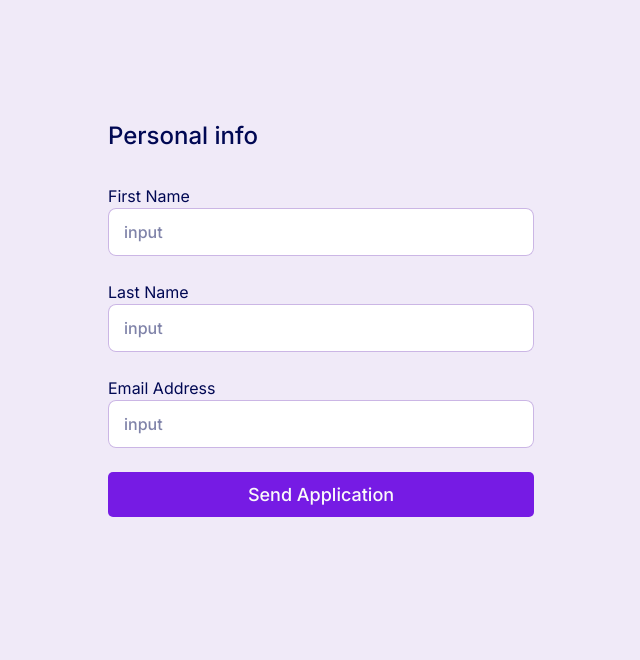
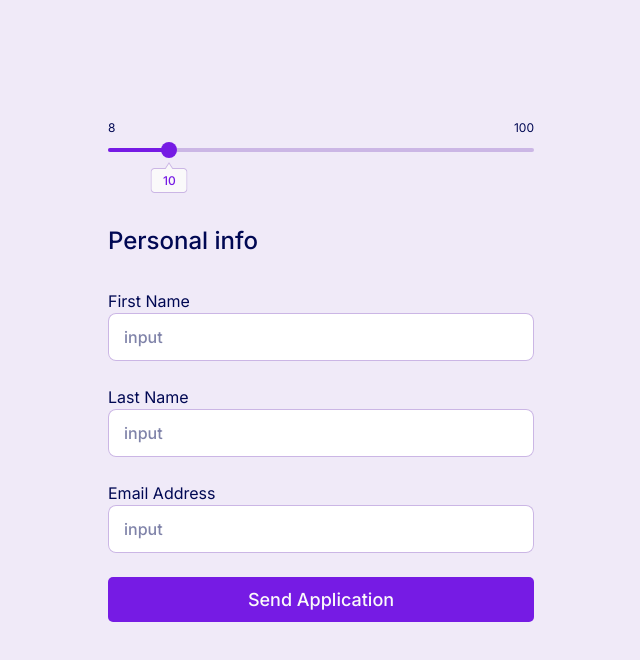
Before and after one commit to ryomiz/training-form, a Next.js app: page / in a window 1280 px wide. Shown: the top 660 px of the page, without its empty margins (319-959 px from the left). Built offline with nearby package versions, Linux system fonts and the light colour scheme.

Commit message:
💄 implement slider component

```diff
--- a/package.json
+++ b/package.json
@@ -10,6 +10,7 @@
     "check": "npx @biomejs/biome check --write --unsafe ./src"
   },
   "dependencies": {
+    "@radix-ui/react-slider": "^1.3.6",
     "@radix-ui/react-slot": "^1.2.3",
     "class-variance-authority": "^0.7.1",
     "clsx": "^2.1.1",
--- a/src/app/page.tsx
+++ b/src/app/page.tsx
@@ -1,10 +1,12 @@
 import { Button } from "@/components/ui/button";
 import { Input } from "@/components/ui/input";
+import { Slider } from "@/components/ui/slider";
 
 export default function Home() {
   return (
     <div>
-      <h1 className={"font-medium text-2xl"}>Personal info</h1>
+      <Slider defaultValue={[20]} min={8} max={100} step={1} />
+      <h1 className={"mt-8 font-medium text-2xl"}>Personal info</h1>
       <form className={"mt-8 grid gap-y-6"}>
         <div>
           <p>First Name</p>
--- /dev/null
+++ b/src/components/ui/slider.tsx
@@ -0,0 +1,121 @@
+"use client";
+
+import * as SliderPrimitive from "@radix-ui/react-slider";
+import * as React from "react";
+
+import { cn } from "@/lib/utils";
+
+function Slider({
+  className,
+  defaultValue,
+  value,
+  min = 0,
+  max = 100,
+  ...props
+}: React.ComponentProps<typeof SliderPrimitive.Root>) {
+  const _values = React.useMemo(
+    () =>
+      Array.isArray(value)
+        ? value
+        : Array.isArray(defaultValue)
+          ? defaultValue
+          : [min, max],
+    [value, defaultValue, min, max],
+  );
+
+  return (
+    // 41px is the height include the speech balloon
+    <div className={"relative pb-[41px]"}>
+      <div className={"flex justify-between text-xs"}>
+        <p>{min}</p>
+        <p>{max}</p>
+      </div>
+      <SliderPrimitive.Root
+        data-slot="slider"
+        defaultValue={defaultValue}
+        value={value}
+        min={min}
+        max={max}
+        className={cn(
+          "relative mt-3 flex w-full touch-none select-none items-center",
+          className,
+        )}
+        {...props}
+      >
+        <SliderPrimitive.Track
+          data-slot="slider-track"
+          className={cn(
+            "relative grow overflow-hidden rounded-full bg-purple-300 data-[orientation=horizontal]:h-1 data-[orientation=horizontal]:w-full",
+          )}
+        >
+          <SliderPrimitive.Range
+            data-slot="slider-range"
+            className={cn(
+              "absolute bg-purple-700 data-[orientation=horizontal]:h-full",
+            )}
+          />
+        </SliderPrimitive.Track>
+        {Array.from({ length: _values.length }, (_, index) => (
+          <SliderPrimitive.Thumb
+            data-slot="slider-thumb"
+            // biome-ignore lint/suspicious/noArrayIndexKey: generated by shadcn
+            key={index}
+            className="block size-4 rounded-full bg-purple-700 transition-[color,box-shadow] hover:ring-0 focus-visible:outline-hidden focus-visible:ring-0"
+          >
+            {/* TODO value is not displayed correctly */}
+            <SpeechBalloon
+              className={"-translate-x-1/2 absolute top-5 left-1/2"}
+              value={value}
+            />
+          </SliderPrimitive.Thumb>
+        ))}
+      </SliderPrimitive.Root>
+    </div>
+  );
+}
+
+const SpeechBalloon = ({
+  value,
+  ...props
+}: React.ComponentProps<"div"> & { value: number[] | undefined }) => {
+  return (
+    <div {...props}>
+      <p
+        className={
+          "-translate-x-1/2 absolute bottom-1 left-1/2 font-medium text-purple-700 text-xs"
+        }
+      >
+        {10}
+      </p>
+      <svg
+        width="37"
+        height="31"
+        viewBox="0 0 37 31"
+        fill="none"
+        xmlns="http://www.w3.org/2000/svg"
+      >
+        <title>Selected Value</title>
+        <mask id="path-1-inside-1_805_1018" fill="white">
+          <path
+            fillRule="evenodd"
+            clipRule="evenodd"
+            d="M22.3971 6L18.5 0L14.6029 6H4C1.79086 6 0 7.79086 0 10V27C0 29.2091 1.79086 31 4 31H33C35.2091 31 37 29.2091 37 27V10C37 7.79086 35.2091 6 33 6H22.3971Z"
+          />
+        </mask>
+        <path
+          fillRule="evenodd"
+          clipRule="evenodd"
+          d="M22.3971 6L18.5 0L14.6029 6H4C1.79086 6 0 7.79086 0 10V27C0 29.2091 1.79086 31 4 31H33C35.2091 31 37 29.2091 37 27V10C37 7.79086 35.2091 6 33 6H22.3971Z"
+          fill="#FAF9FA"
+        />
+        <path
+          d="M18.5 0L19.3386 -0.544705L18.5 -1.83586L17.6614 -0.544705L18.5 0ZM22.3971 6L21.5585 6.5447L21.8542 7H22.3971V6ZM14.6029 6V7H15.1458L15.4415 6.5447L14.6029 6ZM17.6614 0.544705L21.5585 6.5447L23.2357 5.4553L19.3386 -0.544705L17.6614 0.544705ZM15.4415 6.5447L19.3386 0.544705L17.6614 -0.544705L13.7643 5.4553L15.4415 6.5447ZM4 7H14.6029V5H4V7ZM1 10C1 8.34315 2.34315 7 4 7V5C1.23858 5 -1 7.23858 -1 10H1ZM1 27V10H-1V27H1ZM4 30C2.34315 30 1 28.6569 1 27H-1C-1 29.7614 1.23858 32 4 32V30ZM33 30H4V32H33V30ZM36 27C36 28.6569 34.6569 30 33 30V32C35.7614 32 38 29.7614 38 27H36ZM36 10V27H38V10H36ZM33 7C34.6569 7 36 8.34315 36 10H38C38 7.23858 35.7614 5 33 5V7ZM22.3971 7H33V5H22.3971V7Z"
+          fill="#CBB6E5"
+          mask="url(#path-1-inside-1_805_1018)"
+        />
+      </svg>
+    </div>
+  );
+};
+
+export { Slider };
```
Also changed, not shown: 1 other file (tests, documents, lock files or other folders).
